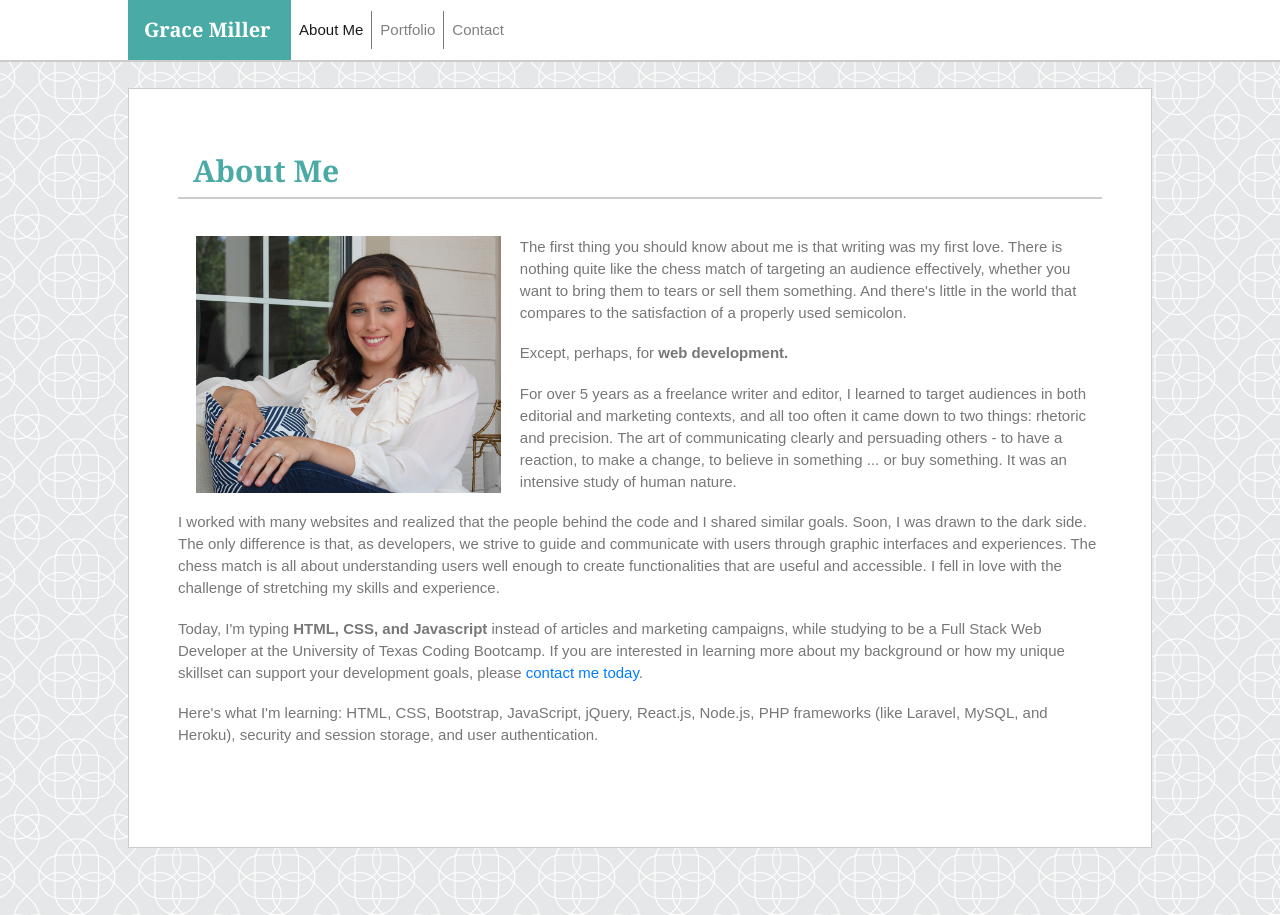
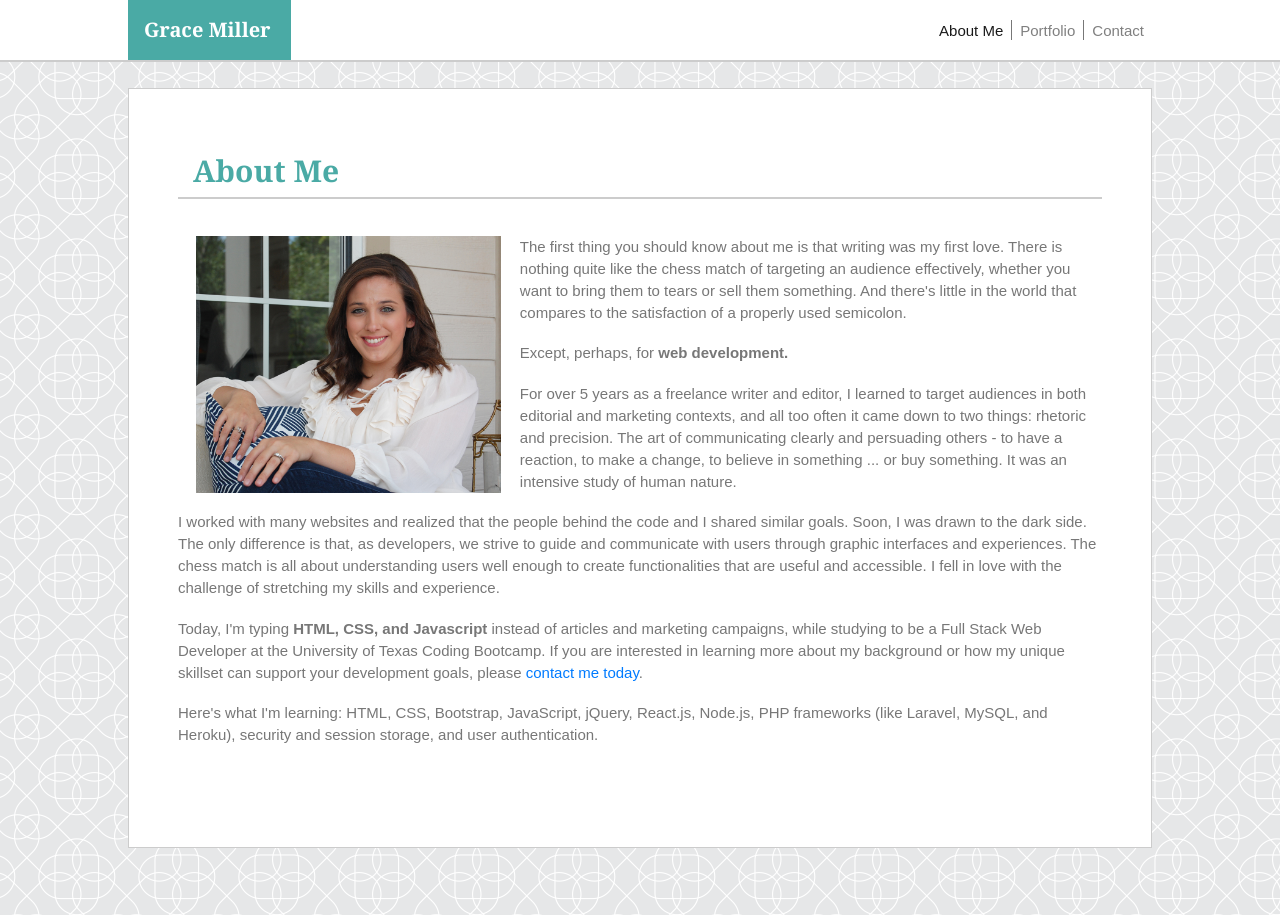
Before and after one commit to gracemiller23/bootstrapPortfolio, a plain HTML site: page index.html in a window 1280 px wide. Shown: the top 915 px of the page. Drawn offline with nearby package versions, Linux system fonts and the light colour scheme.

Commit message:
adjusted navbar styling

```diff
--- a/assets/css/style.css
+++ b/assets/css/style.css
@@ -94,6 +94,7 @@ header {
     font-size: 15px;
     text-decoration:none;
     color:#777777;
+    padding: 0 .5rem;
 }
 
 .name {
@@ -119,11 +120,12 @@ header {
 }
 
 
-nav li {
+.nav-item {
     border-right: 1px solid #777777 !important;
+    height: 20px;
 }
 
-nav li:last-child{
+.nav-item:last-child{
     padding-right:0;
     border-right: none !important;
 }
--- a/index.html
+++ b/index.html
@@ -22,7 +22,7 @@
             <span class="navbar-toggler-icon"></span>
         </button>
         <div class="collapse navbar-collapse" id="navbarNav">
-            <ul class="navbar-nav">
+            <ul class="navbar-nav ml-auto">
                 <li class="nav-item active">
                     <a class="nav-link" href="index.html">About Me
                         <span class="sr-only">(current)</span>
```
